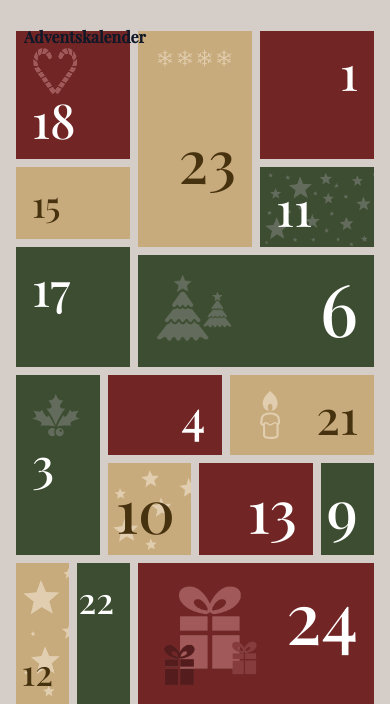
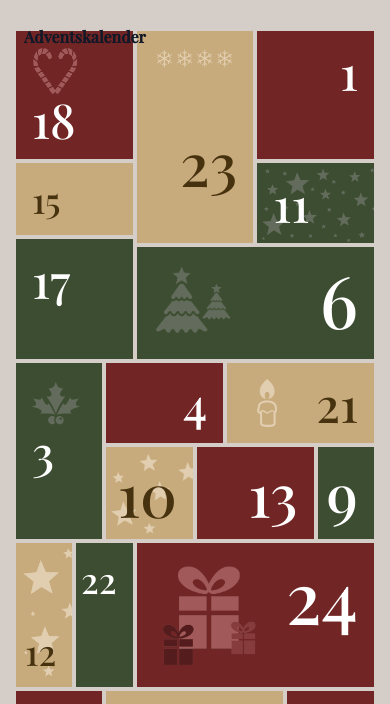
Before and after one commit to miams34/Adventskalender, a plain HTML site: page index.html in a window 390 px wide. Shown: the part 65-769 px from the top of the page. Drawn offline with nearby package versions, Linux system fonts and the light colour scheme.

Commit message:
Abstände mobil verringert

```diff
--- a/index.html
+++ b/index.html
@@ -48,7 +48,7 @@
     </header>
     <main>
         <div class="p-4">
-            <div class="grid grid-cols-12 grid-rows-16 gap-2 md:gap-4 h-full text-right">
+            <div class="grid grid-cols-12 grid-rows-16 gap-1 md:gap-4 h-full text-right">
                 <div class="md:col-span-3 md:row-span-3 col-span-4 row-span-2 col-start-1 row-start-1 bg-christmas-red calender-door" data-day-number="18">
                   <div class="text-box-with-image calender-number">
                     <img class="size-12 md:size-28" src="./assets/img/zuckerstange.png" alt="">
```
